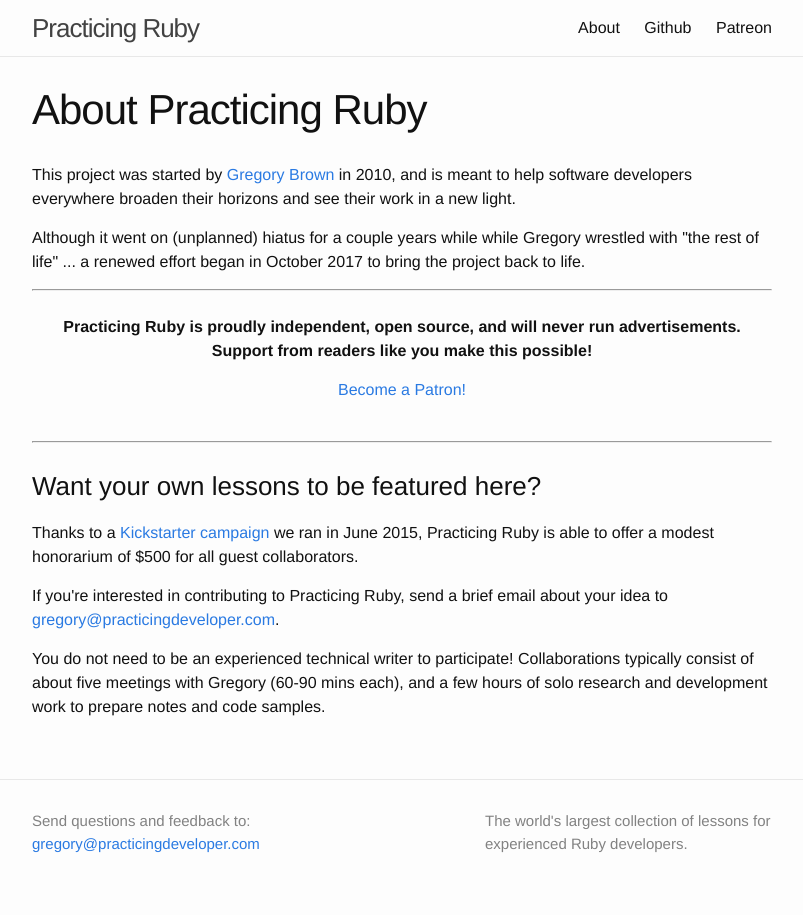
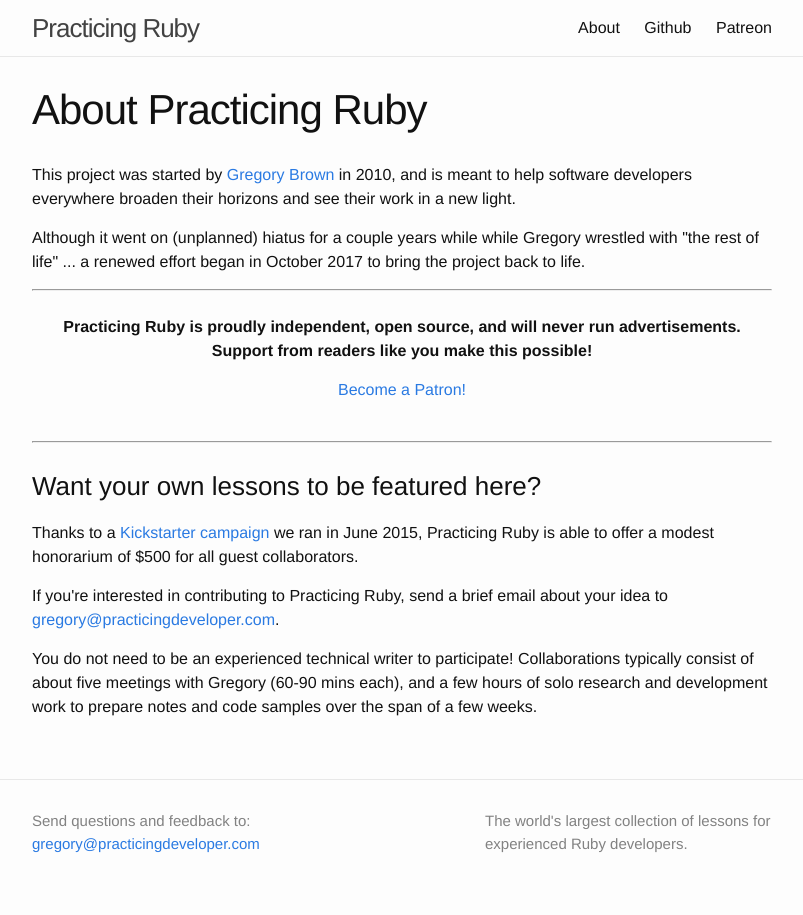
Before and after one commit to PracticingDeveloper/practicingruby.com, a Jekyll site: the page built from about.md, in a window 1280 px wide. Shown: the whole page, without its empty margins (238-1041 px from the left). Built offline with Jekyll 4.4.1, drawn with Linux system fonts in a browser that asks for light colours; comment, search, counter and statistics services are not loaded.

Commit message:
Update about page

```diff
--- a/about.md
+++ b/about.md
@@ -31,4 +31,4 @@
 
 <p>If you're interested in contributing to Practicing Ruby, send a brief email about your idea to <a href="mailto:gregory@practicingdeveloper.com">gregory@practicingdeveloper.com</a>.<p>
 
-<p>You do not need to be an experienced technical writer to participate! Collaborations typically consist of about five meetings with Gregory (60-90 mins each), and a few hours of solo research and development work to prepare notes and code samples.</p>
+<p>You do not need to be an experienced technical writer to participate! Collaborations typically consist of about five meetings with Gregory (60-90 mins each), and a few hours of solo research and development work to prepare notes and code samples over the span of a few weeks.</p>
```
